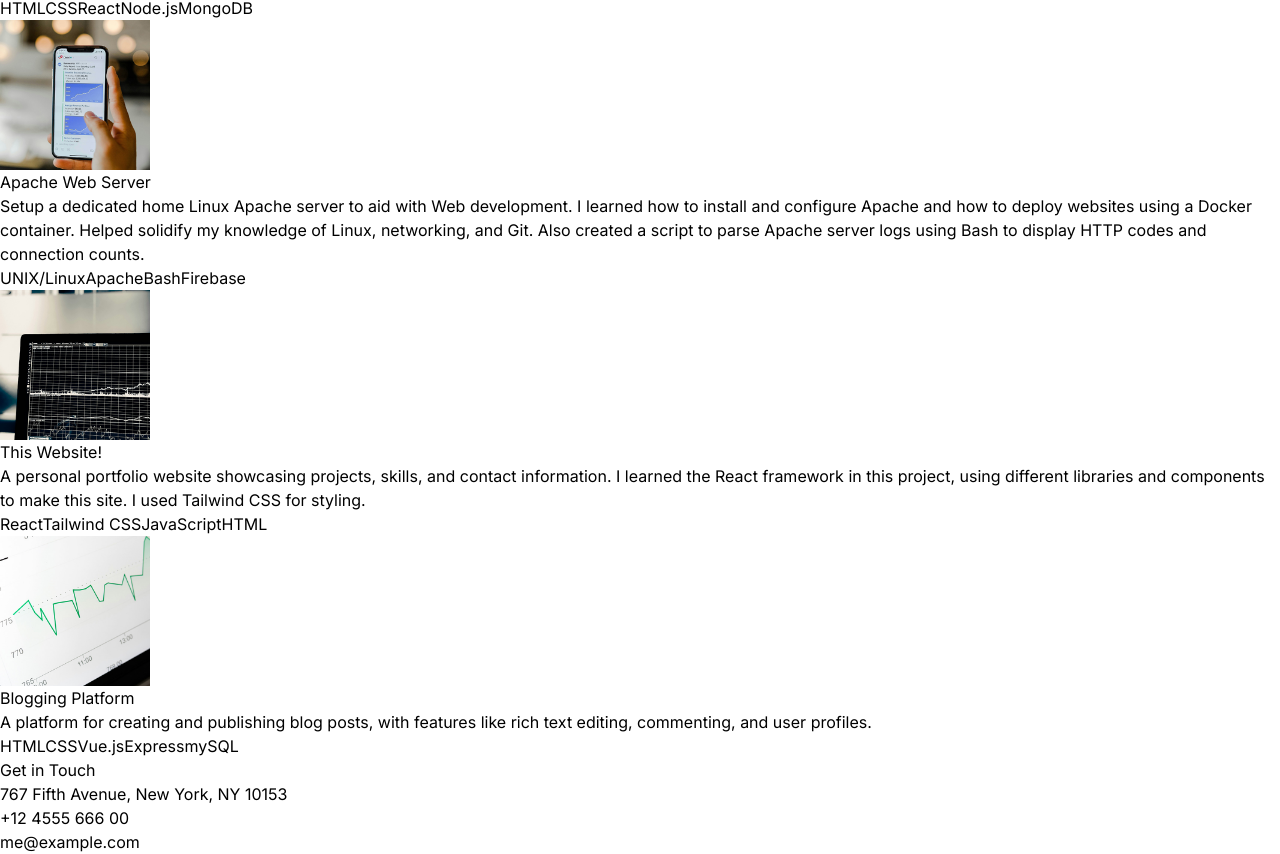
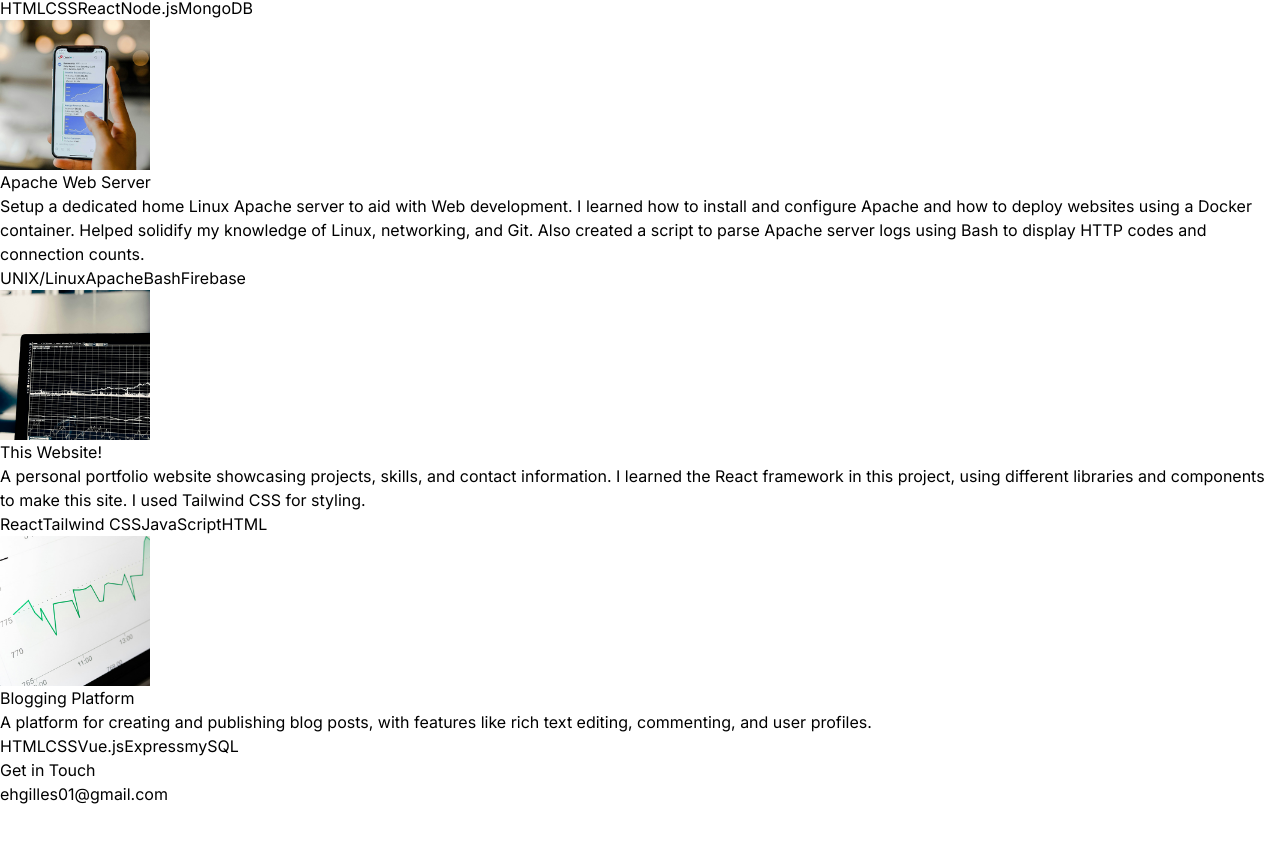
Before and after one commit to EthanGilles/Portfolio, a React (Vite) app: page / in a window 1280 px wide. Shown: the part 2276-3130 px from the top of the page. After the commit the page ends 3082 px from the top, so only its background shows below. Built offline with nearby package versions, Linux system fonts and the light colour scheme.

Commit message:
update colors

```diff
--- a/src/components/Experience.jsx
+++ b/src/components/Experience.jsx
@@ -30,11 +30,11 @@ const Experience = () => {
               className="w-full max-w-xl lg:w-3/4"
             >
               <h6 className="mb-2 font-semibold">
-                {experience.role} - <span className="text-sm text-purple-100"> {experience.company}</span>
+                {experience.role} - <span className="text-sm text-green-100"> {experience.company}</span>
               </h6>
               <p className="mb-4 text-neutral-400">{experience.description}</p>
               {experience.technologies.map((tech, index) => (
-                <span key={index} className="mr-2 mt-4 rounded bg-neutral-900 px-2 py-1 text-sm font-medium text-purple-800">
+                <span key={index} className="mr-2 mt-4 rounded bg-neutral-900 px-2 py-1 text-sm font-medium text-green-800">
                   {tech}
                 </span>
               ))}
--- a/src/components/Projects.jsx
+++ b/src/components/Projects.jsx
@@ -37,7 +37,7 @@ const Projects = () => {
             <h6 className="mb-2 font-semibold">{project.title}</h6>
             <p className="mb-4 text-neutral-400">{project.description}</p>
             {project.technologies.map((tech, index) => (
-              <span key={index} className="mr-2 rounded bg-neutral-900 px-2 py-1 text-sm font-medium text-purple-800">
+              <span key={index} className="mr-2 rounded bg-neutral-900 px-2 py-1 text-sm font-medium text-green-800">
                 {tech}
               </span>
             ))}
--- a/src/constants/index.js
+++ b/src/constants/index.js
@@ -70,7 +70,7 @@ export const PROJECTS = [
 ];
 
 export const CONTACT = {
-  address: "767 Fifth Avenue, New York, NY 10153 ",
-  phoneNo: "+12 4555 666 00 ",
-  email: "me@example.com",
+  address: "",
+  phoneNo: "",
+  email: "ehgilles01@gmail.com",
 };
```
